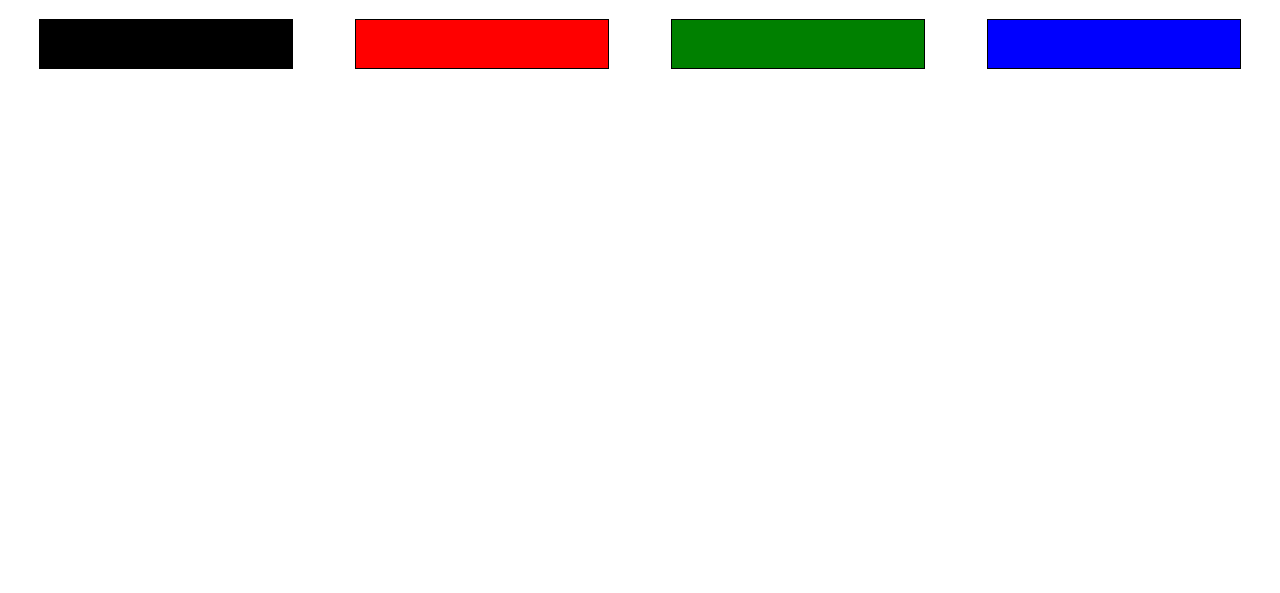
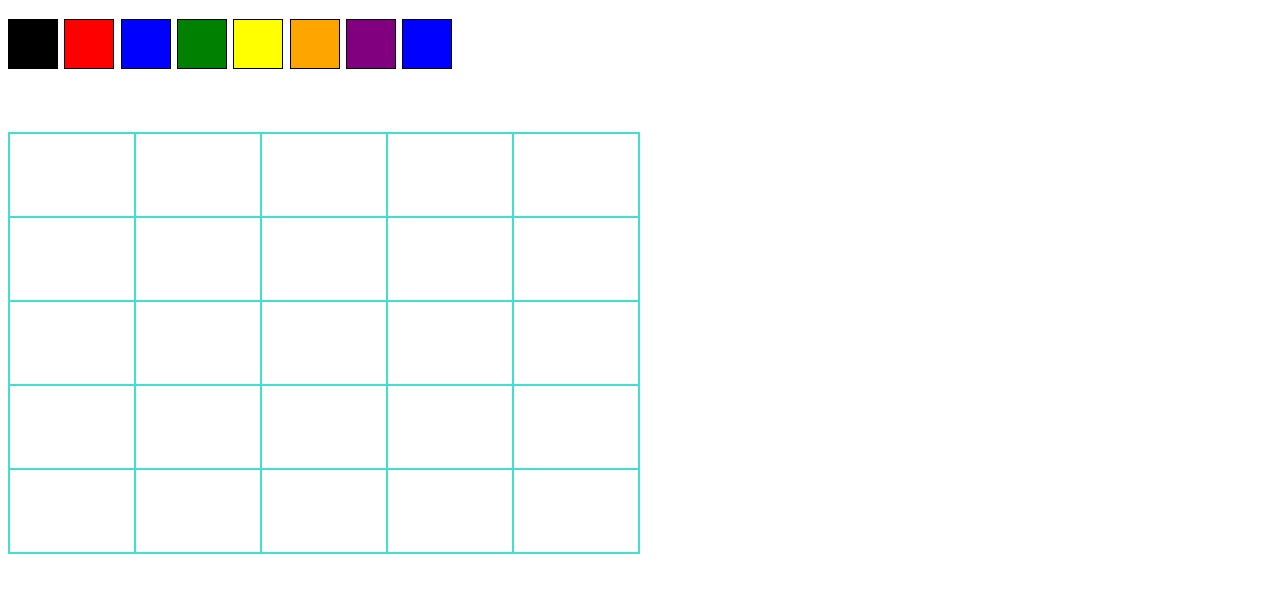
Before and after one commit to IagoPFerreira/pixels-art, a website: page index.html in a window 1280 px wide. Shown: the part 61-654 px from the top of the page. Drawn offline with Linux system fonts and the light colour scheme.

Commit message:
Quarto requisito

```diff
--- a/index.html
+++ b/index.html
@@ -10,11 +10,10 @@
 </head>
 <body>
   <h1 id="title">Paleta de Cores</h1>
-  <section id="color-palette">
-    <div id="black" class="color"></div>
-    <div id="red" class="color"></div>
-    <div id="green" class="color"></div>
-    <div id="blue" class="color"></div>
-  </section>
+  <section id="color-palette"></section>
+
+  <table id="pixel-board"></table>
+
+  <script src="script.js"></script>
 </body>
 </html>
--- a/script.js
+++ b/script.js
@@ -0,0 +1,28 @@
+const board = document.querySelector('#pixel-board');
+
+const collorsPallete = ['black', 'red', 'blue', 'green', 'yellow', 'orange', 'purple', 'blue'];
+const pallete = document.querySelector('#color-palette');
+
+function palleteColor(collors) {
+  for (let index = 0; index < collors.length; index += 1) {
+    const color = document.createElement('div');
+    color.className = 'color';
+    color.style.background = collors[index];
+    pallete.appendChild(color);
+  }
+}
+
+function creatBoard(row, cell) {
+  for (let index = 0; index < row; index += 1) {
+    const tableRow = document.createElement('tr');
+    board.appendChild(tableRow);
+    for (let index2 = 0; index2 < cell; index2 += 1) {
+      const rowCell = document.createElement('td');
+      rowCell.className = 'pixel';
+      tableRow.appendChild(rowCell);
+    }
+  }
+}
+
+palleteColor(collorsPallete);
+creatBoard(5, 5);
--- a/style.css
+++ b/style.css
@@ -1,27 +1,26 @@
 #color-palette {
   height: 50px;
   display: flex;
-  justify-content: space-around;
+
 }
 
 .color {
   border: 1px solid black;
   height: auto;
-  width: 20%;
+  width: 3em;
+  margin-right: 0.5%;
 }
 
-#black {
-  background-color: black;
+#pixel-board {
+  background-color: turquoise;
+  width: 50%;
+  height: 200px;
+  margin-top: 5%;
 }
 
-#red {
-  background-color: red;
+.pixel {
+  background-color: white;
+  width: 5em;
+  height: 5em;
+
 }
-
-#green {
-  background-color: green;
-}
-
-#blue {
-  background-color: blue;
-}
```
